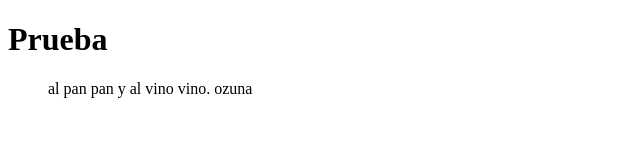
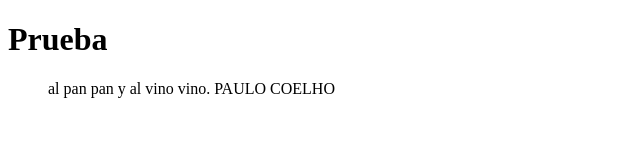
Before and after one commit to 2190031/practica_en_equipo, a plain HTML site: page Index.html in a window 1280 px wide. Shown: the whole page, without its empty margins (0-640 px from the left). Drawn offline with Linux system fonts and the light colour scheme.

Commit message:
Se hicieron cambios a mayusculas

```diff
--- a/Index.html
+++ b/Index.html
@@ -10,5 +10,5 @@
 
 </body>
 <h1>Prueba</h1>
-<blockquote>al pan pan y al vino vino. ozuna</blockquote>
+<blockquote>al pan pan y al vino vino. PAULO COELHO</blockquote>
 </html>
```
